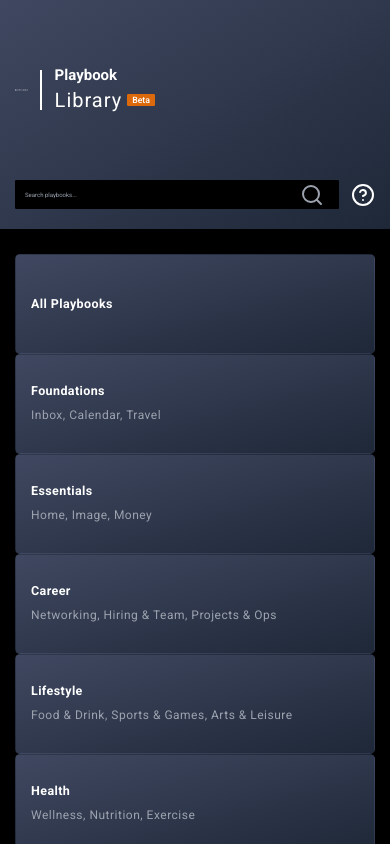
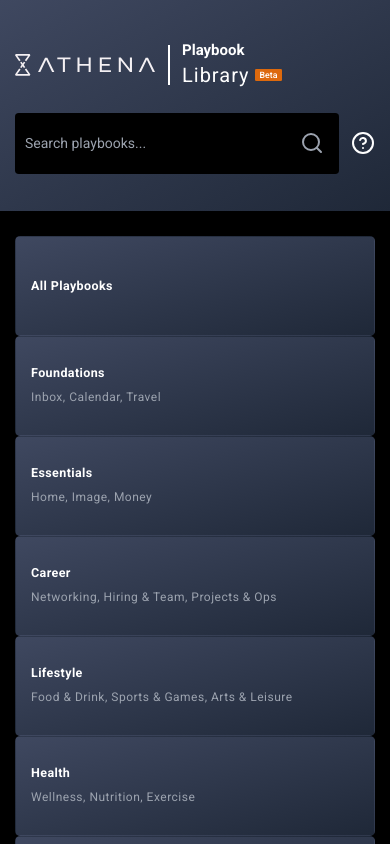
Before and after one commit to Blessedman-AI/Playbook, a Next.js app: page / in a window 390 px wide. Shown: the top 844 px of the page. Built offline with nearby package versions, Linux system fonts and the light colour scheme.

Commit message:
fixed mobile logo

```diff
--- a/components/homepage/Navbar.jsx
+++ b/components/homepage/Navbar.jsx
@@ -88,7 +88,7 @@ const Navbar = () => {
   return (
     <nav
       className="w-full bg-gradient-to-br from-gradientFrom
-     to-gradientTo gradient  text-white py-8 lg:py-[4.5rem]
+     to-gradientTo gradient  text-white pt-16 pb-10  lg:py-[72px]
       px-6 lg:px-[64px]"
     >
       <div
@@ -97,15 +97,15 @@ const Navbar = () => {
       >
         {/* Logo section */}
         <div
-          className="w-[140px] h-[140px]  lg:w-[30%] flex items-center
+          className="lg:w-[30%] flex items-center
           space-x-4 mb-4 lg:mb-0"
         >
-          <div>
+          <div className="w-[140px] h-[23px] items-center ">
             <Image
               src="/images/athena-logo.svg"
               alt="Athena"
               width={140}
-              height={140}
+              height={23}
             />
           </div>
           <div className="flex items-center space-x-2">
@@ -127,15 +127,15 @@ const Navbar = () => {
 
         {/* Search bar section */}
         <div
-          className="w-full lg:w-[70%]  mt-4 lg:mt-0
+          className="w-full lg:w-[70%]  my-5 lg:mt-0
          flex items-center justify-center"
         >
           <div className="relative w-[90%]">
             <input
               type="text"
               placeholder="Search playbooks..."
-              className="w-full px-4 py-4 lg:py-[26px] bg-[#000]
-            rounded-sm outline-none"
+              className="w-full px-4 py-8 text-[14px] lg:py-[26px] bg-[#000]
+            rounded-md outline-none"
             />
             <button
               className="absolute inset-y-0 right-2 px-4 bg-transparent
```
